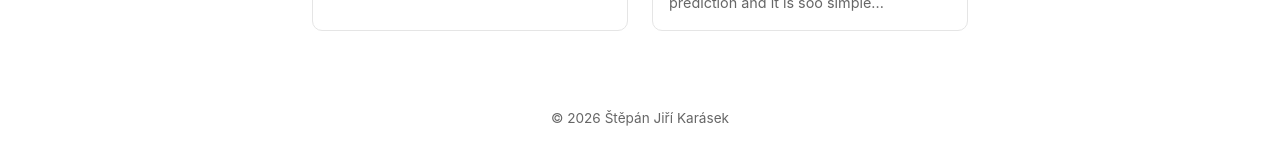
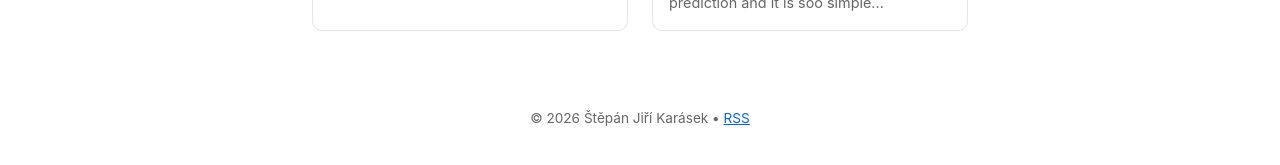
Before and after one commit to StepanJiri/stepankarasek.github.io, a Jekyll site: the page built from index.md, in a window 1280 px wide. Shown: the part 502-667 px from the top of the page. Built offline with Jekyll 4.4.1, drawn with Linux system fonts in a browser that asks for light colours.

Commit message:
Update default.html

```diff
--- a/_layouts/default.html
+++ b/_layouts/default.html
@@ -5,6 +5,7 @@
   <meta name="viewport" content="width=device-width, initial-scale=1.0">
   <title>{% if page.title %}{{ page.title }} — {% endif %}{{ site.title }}</title>
   <meta name="description" content="{{ page.description | default: site.description }}">
+  {% feed_meta %}
   <link rel="stylesheet" href="{{ '/assets/css/style.css' | relative_url }}">
 </head>
 <body>
@@ -31,7 +32,7 @@
   </main>
 
   <footer class="site-footer">
-    <p>&copy; {{ site.time | date: '%Y' }} {{ site.title }}</p>
+    <p>&copy; {{ site.time | date: '%Y' }} {{ site.title }} • <a href="{{ '/feed.xml' | relative_url }}">RSS</a></p>
   </footer>
 </body>
 </html>
```
